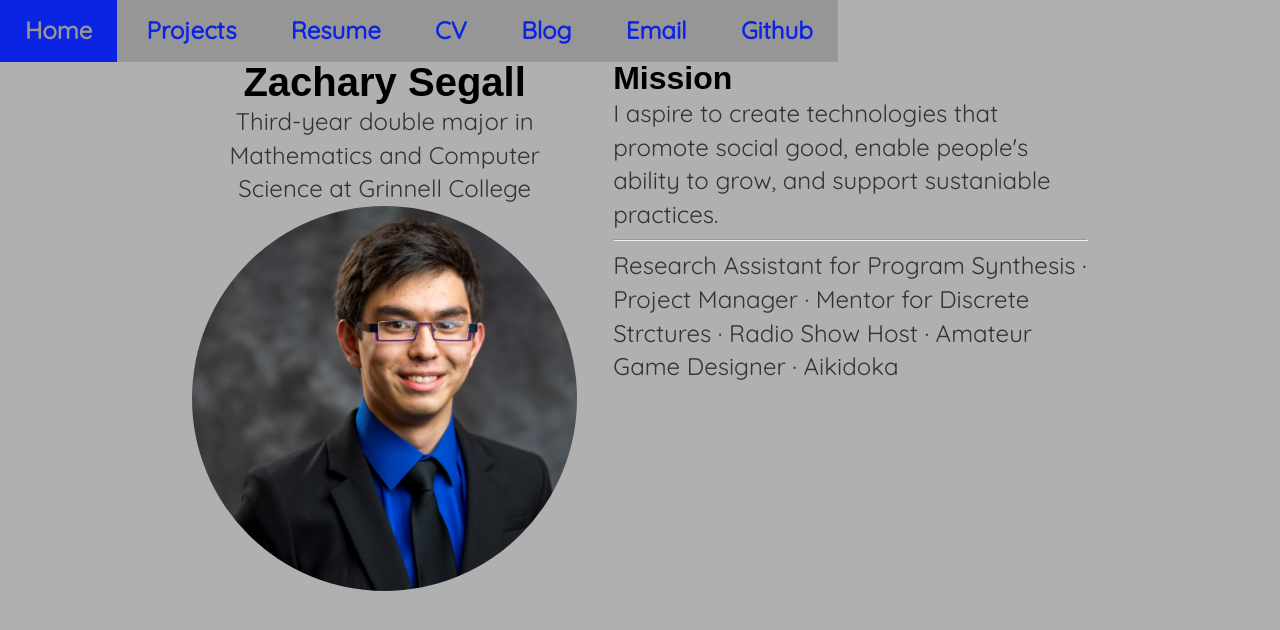
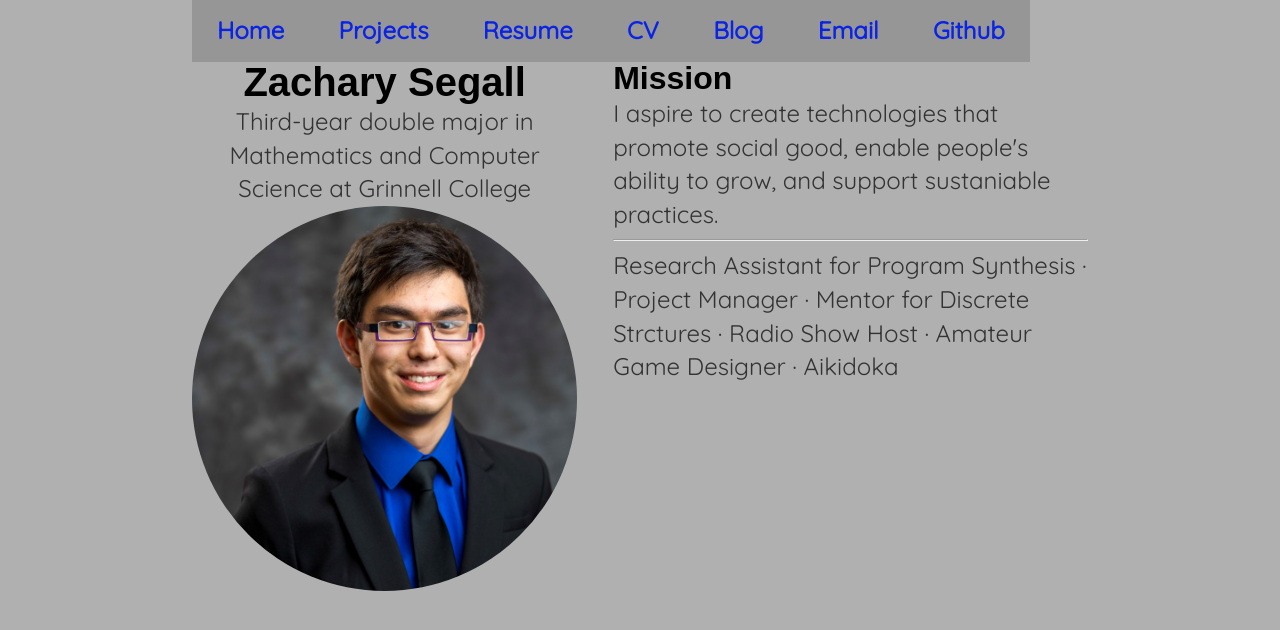
Before and after one commit to ZHHSegall/zhhsegall.github.io, a Jekyll site: the page built from index.html, in a window 1280 px wide. Shown: the top 630 px of the page. Built offline with Jekyll 4.4.1, drawn with Linux system fonts in a browser that asks for light colours.

Commit message:
Add wrapper to default layout

```diff
--- a/_layouts/default.html
+++ b/_layouts/default.html
@@ -7,6 +7,7 @@
 			<link href="https://fonts.googleapis.com/css?family=Quicksand" rel="stylesheet">
 		</head>
 		<body>
+			<div id="wrapper" style="padding: 0% 15%; width: 70%;">
 				<nav>
 	    			<ul>
 	        		<li><a href="/">Home</a></li>
@@ -18,10 +19,11 @@
 	        		<li><a href="https://github.com/zhhsegall">Github</a></li>
 	    			</ul>
 				</nav>
-			<div class="container" style="padding: 0% 15%; width: 70%;">
+				<div class="container" >
 
 				{{ content }}
 
 				</div><!-- /.container -->
+			</div>
 		</body>
 	</html>
```
Lines whose indentation alone changed are shown as unchanged.
